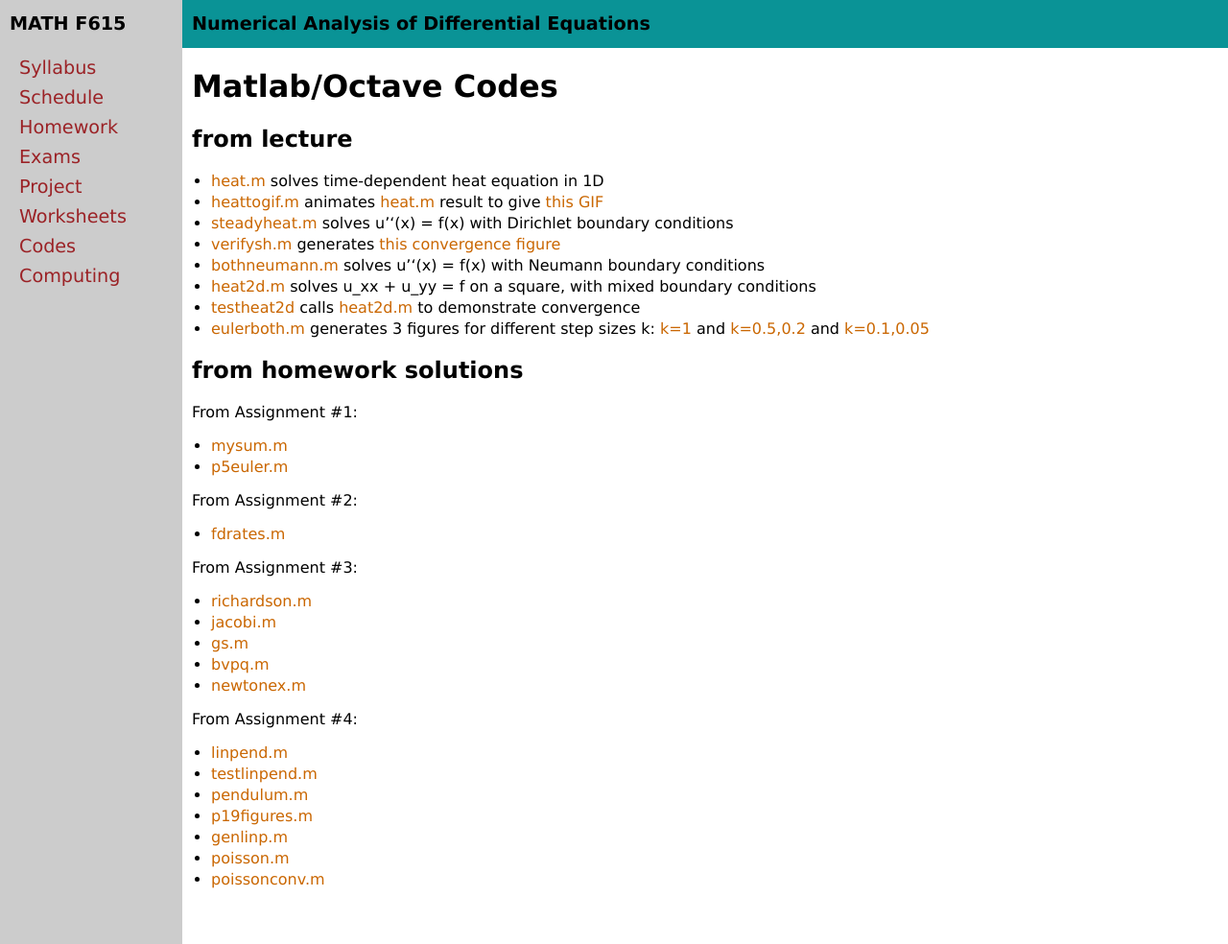
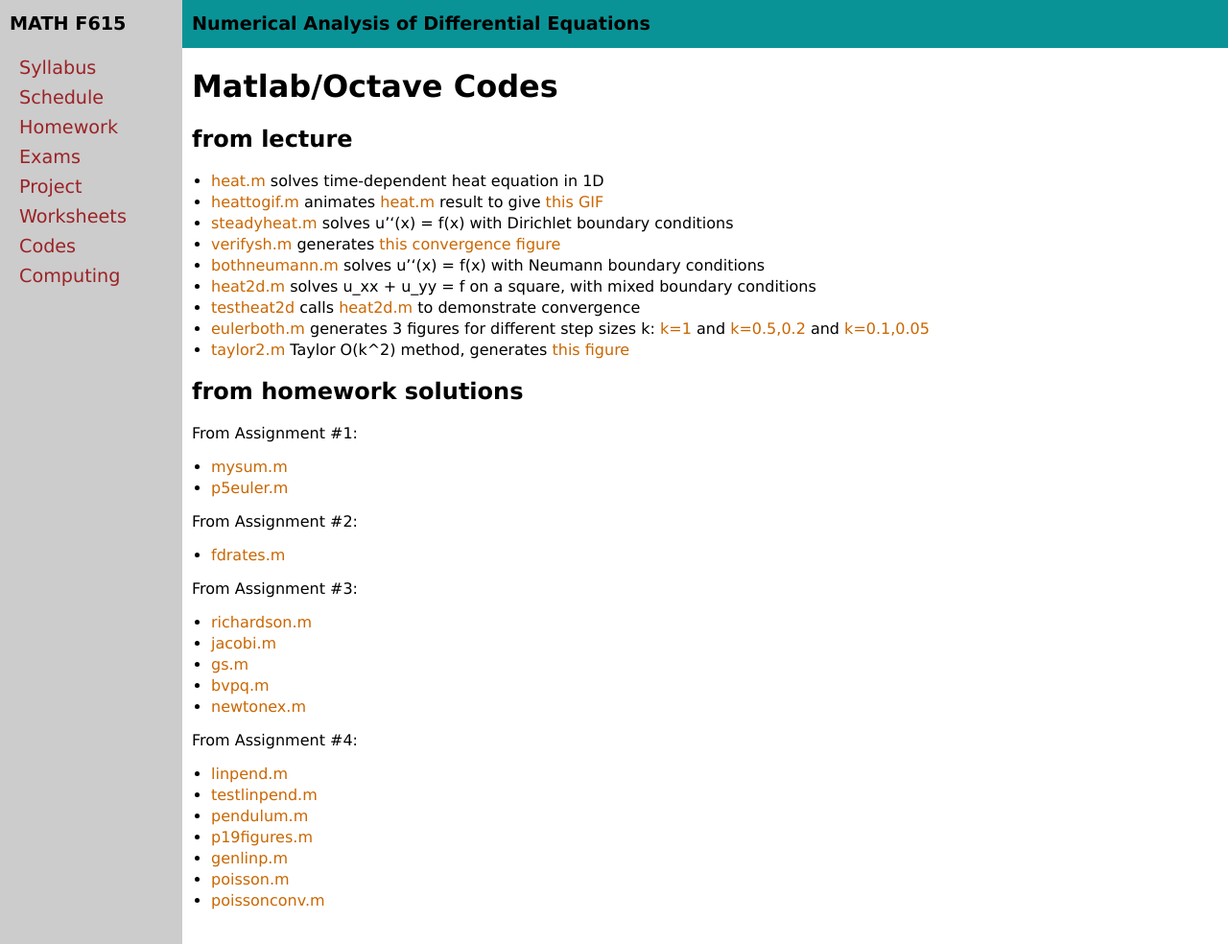
Before and after one commit to bueler/nade, a Jekyll site: the page built from codes.md, in a window 1280 px wide and 984 px high. Shown: the whole window at 96% size. Built offline with Jekyll 4.4.1, drawn with Linux system fonts in a browser that asks for light colours.

Commit message:
demo for Taylor O(k^2) method

```diff
--- a/codes.md
+++ b/codes.md
@@ -15,6 +15,7 @@ title: Matlab/Octave Codes
   * [heat2d.m](assets/codes/heat2d.m) solves u_xx + u_yy = f on a square, with mixed boundary conditions
   * [testheat2d](assets/codes/testheat2d.m) calls [heat2d.m](assets/codes/heat2d.m) to demonstrate convergence
   * [eulerboth.m](assets/codes/eulerboth.m) generates 3 figures for different step sizes k: [k=1](assets/codes/figs/eulerbothone.png) and [k=0.5,0.2](assets/codes/figs/eulerbothsmaller.png) and [k=0.1,0.05](assets/codes/figs/eulerbothgood.png)
+  * [taylor2.m](assets/codes/taylor2.m) Taylor O(k^2) method, generates [this figure](assets/codes/figs/taylor2.png)
 
 ## from homework solutions
 
```
Also changed, not shown: assets/codes/figs/taylor2.png (added), 1 other file.
